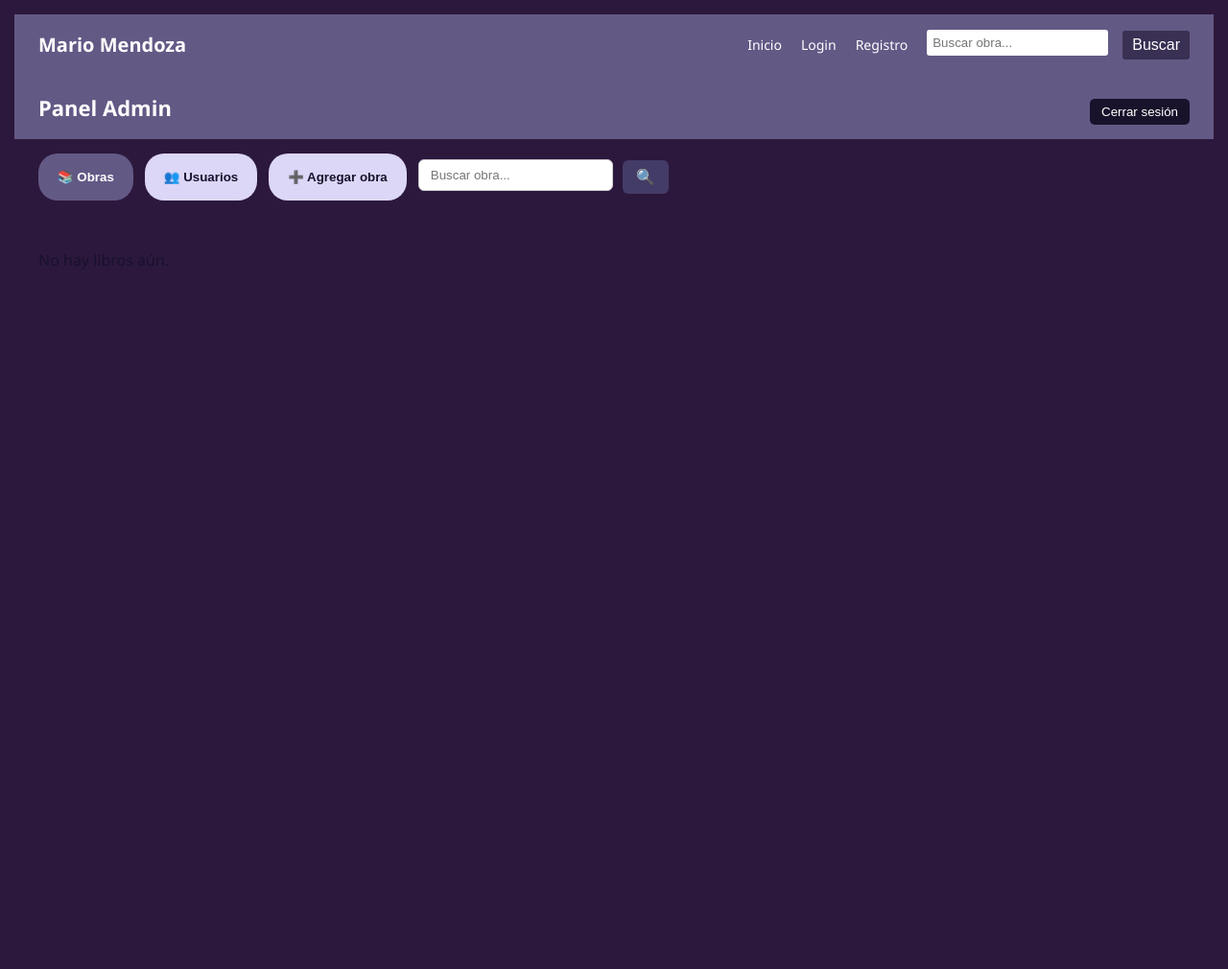
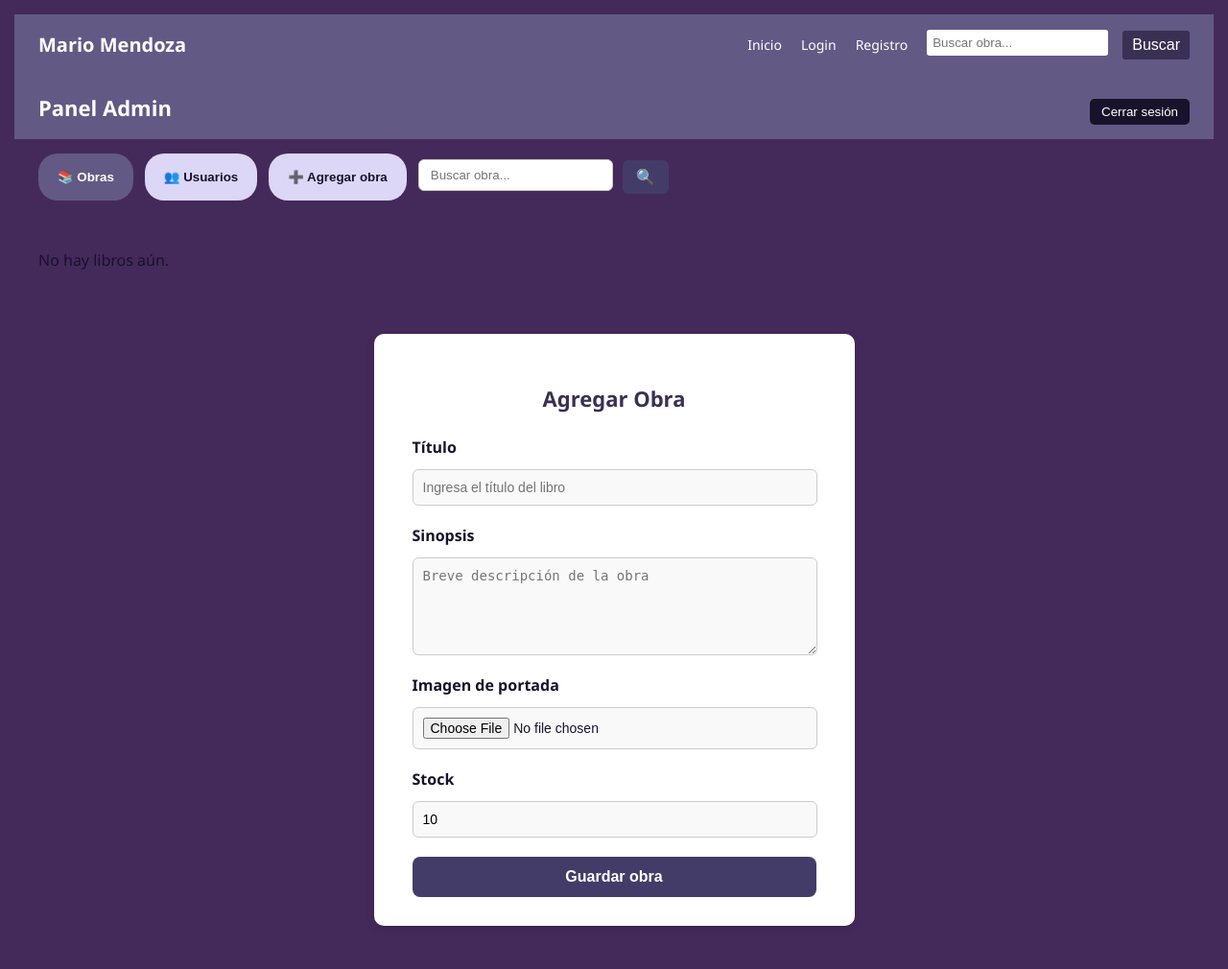
Before and after one commit to jptorres121/MarioMendoza, a FastAPI app: template app/templates/admin_dashboard.html in a window 1280 px wide. Shown: the whole page at 96% size. Before the commit the page ends 281 px from the top, so only its background shows below. Run offline with FastAPI, Linux system fonts and the light colour scheme; the template is opened without the code that fills it, so the values that code supplies are empty.

Commit message:
Cambios basicos

```diff
--- a/app/static/css/style_admin.css
+++ b/app/static/css/style_admin.css
@@ -1,10 +1,7 @@
-/* ===== Paleta ===== */
-/* Principal: #635985, Secundario: #443C68, Tercero: #393053, Fondo oscuro: #18122B */
-
 body {
   margin: 0;
   font-family: 'Segoe UI', Tahoma, Geneva, Verdana, sans-serif;
-  background-color: #2c183d;
+  background-color: #442a5b;
   color: #18122B;
 }
 
@@ -191,10 +188,12 @@
 }
 
 /* === Encabezados === */
-h2, h3, h4 {
-  color: #18122B;
+h2 {
+  color: #ffffff;
 }
-
+h3, h4 {
+  color: #000000;
+}
 .libro-card {
   display: flex;
   justify-content: space-between;
@@ -396,3 +395,119 @@
   cursor: pointer;
   font-size: 16px;
 }
+.usuario-card {
+  display: flex;
+  justify-content: space-between;
+  gap: 20px;
+  border: 1px solid #ccc;
+  padding: 20px;
+  border-radius: 10px;
+  margin-bottom: 20px;
+  background-color: #f7f7f7;
+  flex-wrap: wrap;
+}
+
+.usuario-info {
+  flex: 1;
+  min-width: 250px;
+}
+
+.usuario-libros {
+  flex: 2;
+  min-width: 300px;
+}
+
+.usuario-info h3 {
+  margin-top: 0;
+  color: #393053;
+}
+
+.usuario-botones {
+  margin-top: 10px;
+  display: flex;
+  gap: 10px;
+  flex-wrap: wrap;
+}
+
+.usuario-botones button {
+  padding: 6px 12px;
+  border-radius: 6px;
+  font-weight: bold;
+}
+
+.usuario-botones .activo {
+  background-color: #eab308;
+  color: #18122B;
+  border: none;
+}
+
+.usuario-botones .inactivo {
+  background-color: #10b981;
+  color: white;
+  border: none;
+}
+
+.usuario-botones .danger {
+  background-color: #dc2626;
+  color: white;
+}
+
+
+#agregar {
+  display: flex;
+  justify-content: center;
+  padding: 30px;
+}
+
+.agregar-container {
+  background-color: #ffffff;
+  padding: 30px 40px;
+  border-radius: 10px;
+  width: 100%;
+  max-width: 421px;
+  box-shadow: 0 4px 10px rgba(0, 0, 0, 0.1);
+}
+
+.agregar-container h3 {
+  text-align: center;
+  color: #393053;
+  margin-bottom: 25px;
+  font-size: 22px;
+}
+
+.form-agregar {
+  display: flex;
+  flex-direction: column;
+}
+
+.form-agregar label {
+  font-weight: bold;
+  margin-bottom: 6px;
+  color: #18122B;
+}
+
+.form-agregar input,
+.form-agregar textarea {
+  padding: 10px;
+  margin-bottom: 20px;
+  border: 1px solid #ccc;
+  border-radius: 6px;
+  font-size: 14px;
+  background-color: #f9f9f9;
+}
+
+.form-agregar button {
+  background-color: #443C68;
+  color: white;
+  padding: 12px;
+  border: none;
+  border-radius: 8px;
+  font-size: 16px;
+  font-weight: bold;
+  cursor: pointer;
+  transition: background 0.3s;
+}
+
+.form-agregar button:hover {
+  background-color: #393053;
+}
--- a/app/static/css/style_home.css
+++ b/app/static/css/style_home.css
@@ -1,6 +1,6 @@
 body {
   font-family: 'Segoe UI', Tahoma, Geneva, Verdana, sans-serif;
-  background-color: #2c183d;
+  background-color: #442a5b;
   margin: 0;
   padding: 20px;
 }
--- a/app/templates/admin_dashboard.html
+++ b/app/templates/admin_dashboard.html
@@ -112,22 +112,24 @@
 
 
 <div id="agregar" class="tab-content">
-  <h3>Agregar nueva obra</h3>
-  <form method="post" action="/obras/crear" enctype="multipart/form-data">
-    <label>Título:</label><br>
-    <input type="text" name="titulo" required><br><br>
+  <div class="agregar-container">
+    <h3>Agregar Obra</h3>
+    <form method="post" action="/obras/crear" enctype="multipart/form-data" class="form-agregar">
+      <label for="titulo">Título</label>
+      <input type="text" id="titulo" name="titulo" placeholder="Ingresa el título del libro" required>
 
-    <label>Sinopsis:</label><br>
-    <textarea name="sinopsis" required></textarea><br><br>
+      <label for="sinopsis">Sinopsis</label>
+      <textarea id="sinopsis" name="sinopsis" rows="5" placeholder="Breve descripción de la obra" required></textarea>
 
-    <label>Imagen:</label><br>
-    <input type="file" name="imagen" accept="image/*" required><br><br>
+      <label for="imagen">Imagen de portada</label>
+      <input type="file" id="imagen" name="imagen" accept="image/*" required>
 
-    <label>Stock inicial:</label><br>
-    <input type="number" name="stock" value="10" required><br><br>
+      <label for="stock">Stock</label>
+      <input type="number" id="stock" name="stock" value="10" required>
 
-    <button type="submit">Agregar libro</button>
-  </form>
+      <button type="submit">Guardar obra</button>
+    </form>
+  </div>
 </div>
 
 <script>
```
Also changed, not shown: app/static/css/style_dashboard.css (+0 -49 lines), obras.db.
